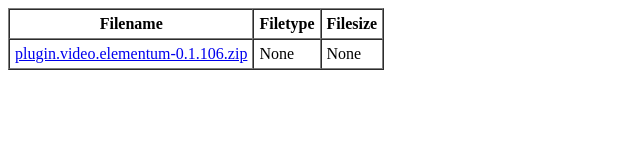
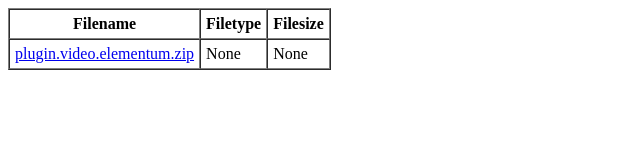
Before and after one commit to Tweety-1/Tor, a plain HTML site: page index.html in a window 1280 px wide. Shown: the whole page, without its empty margins (0-640 px from the left). Drawn offline with Linux system fonts and the light colour scheme.

Commit message:
Update index.html

```diff
--- a/index.html
+++ b/index.html
@@ -1,4 +1,4 @@
 <TABLE border=1 cellpadding=5 cellspacing=0 class=whitelinks>
 <TR><TH>Filename</TH><th>Filetype</th><th>Filesize</th></TR>
-<TR><TD><a href="plugin.video.elementum-0.1.106.zip">plugin.video.elementum-0.1.106.zip</a></td><td>None</td><td>None</td></TR>
+<TR><TD><a href="plugin.video.elementum.zip">plugin.video.elementum.zip</a></td><td>None</td><td>None</td></TR>
 </TABLE>
```
